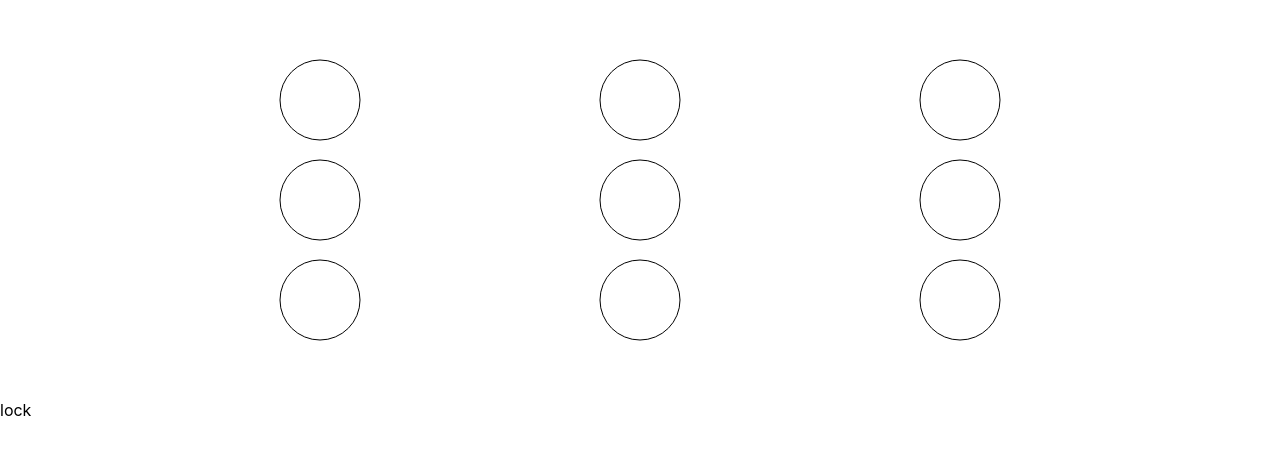
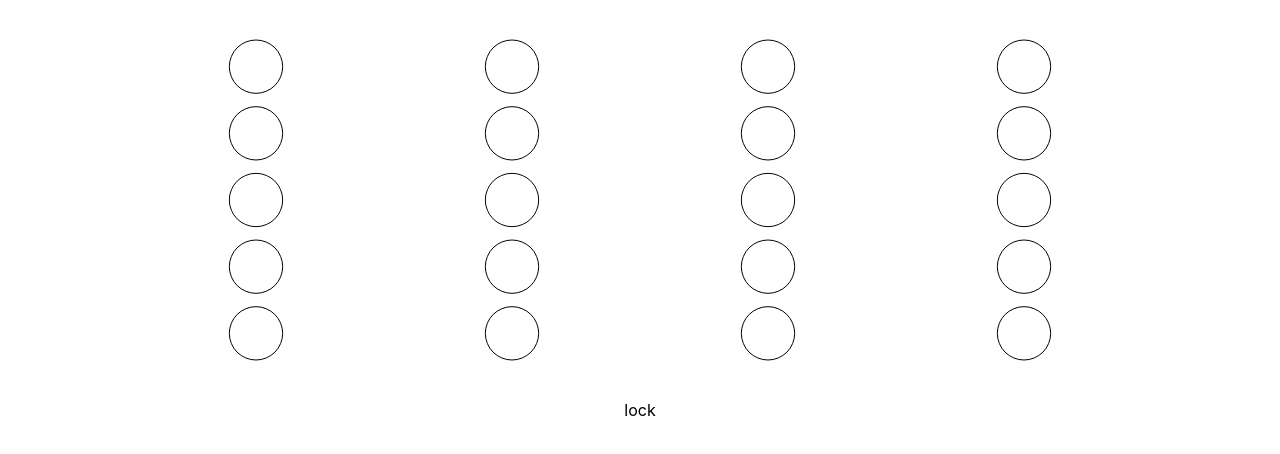
Before and after one commit to chenzesam/lock, a React (Create React App) app: page / in a window 1280 px wide. Shown: the top 454 px of the page. Built offline with nearby package versions, Linux system fonts and the light colour scheme.

Commit message:
feat: 动态化键盘 + 结构分离 1. 通过计算 keyboard 和 canvas 宽高, 进行动态的键盘生成 2. 将绘画, 清除绘画等功能进行分离, 使代码更简洁

```diff
--- a/src/App.js
+++ b/src/App.js
@@ -10,6 +10,7 @@ function App() {
   useEffect(() => {
     lock.current = new Lock({
       container: container.current,
+      keyborad: [4, 5],
       // callback: result => {
       //   lock.current.loading('加载中, 请稍后~');
       //   setTimeout(() => {
@@ -36,7 +37,7 @@ function App() {
   return (
     <>
       <div ref={container} className='container' />
-      <div>{isLock ? 'lock' : 'unlock' }</div>
+      <div style={{textAlign: 'center'}}>{isLock ? 'lock' : 'unlock' }</div>
     </>
   );
 }
--- a/src/lock/index.js
+++ b/src/lock/index.js
@@ -2,7 +2,6 @@ class Lock {
   constructor({
     container = null,
     keyborad = [3, 3],
-    radius = 40,
     callback = result => {},
     errorDuration = 2000,
   } = {}) {
@@ -10,7 +9,6 @@ class Lock {
     this._errorDuration = errorDuration;
     this._errorTimer = null;
     this._keyboard = keyborad;
-    this._radius = radius;
     this._callback = callback;
 
     // {[key: string]: number} 坐标和数字键盘的映射表
@@ -27,24 +25,24 @@ class Lock {
     this._container.style.position = 'relative';
 
     const bgCanvas = document.createElement('canvas');
-    const drawCanvas = document.createElement('canvas');
+    const interactionCanvas = document.createElement('canvas');
 
     this._width = this._container.getBoundingClientRect().width;
     this._height = this._container.getBoundingClientRect().height;
-
-    bgCanvas.width = drawCanvas.width = this._width;
-    bgCanvas.height = drawCanvas.height = this._height;
+    this._radius = (Math.min(this._width, this._height) / Math.max(...this._keyboard)) / 3;
+    bgCanvas.width = interactionCanvas.width = this._width;
+    bgCanvas.height = interactionCanvas.height = this._height;
     bgCanvas.style.position = 'absolute';
-    drawCanvas.style.position = 'absolute';
+    interactionCanvas.style.position = 'absolute';
 
     this._bgCtx = bgCanvas.getContext('2d');
-    this._drawCtx = drawCanvas.getContext('2d');
+    this._interactionCtx = interactionCanvas.getContext('2d');
 
     this._bgCanvas = bgCanvas;
-    this._drawCanvas = drawCanvas;
+    this._interactionCanvas = interactionCanvas;
 
     this._container.appendChild(this._bgCanvas);
-    this._container.appendChild(this._drawCanvas);
+    this._container.appendChild(this._interactionCanvas);
 
     this._drawBg();
     this._bindEvent();
@@ -60,7 +58,8 @@ class Lock {
       for (let row = rows; row > 0; row--) {
         const circleX = rowOffset * row;
         const circleY = colOffset * (col + 1);
-        this._numberMap[`${circleX}_${circleY}`] = (6 + row) - (col * 3);
+        // 从上往下, 从右往左, 递减的绘制圆
+        this._numberMap[`${circleX}_${circleY}`] = (cols - col) * rows - (rows - row);
         this._bgCtx.save();
         this._bgCtx.beginPath();
         this._bgCtx.moveTo(circleX + this._radius, circleY);
@@ -71,7 +70,7 @@ class Lock {
     }
   }
 
-  _draw(clientX, clientY, color = 'black') {
+  _drawInteraction(clientX, clientY, color = 'black') {
     const [rows, cols] = this._keyboard;
     const width = this._width;
     const height = this._height;
@@ -90,59 +89,65 @@ class Lock {
       }
     }
 
-    this._drawCtx.clearRect(0, 0, this._width, this._height);
-    this._drawLine(clientX, clientY, color);
-    this._drawCircle(color);
+    this._clearInteraction();
+    this._drawInteractionLine(clientX, clientY, color);
+    this._drawInteractionCircle(color);
   }
 
-  _drawCircle(fillStyle = 'black') {
+  _clearInteraction() {
+    this._interactionCtx.clearRect(0, 0, this._width, this._height);
+  }
+
+  _drawInteractionCircle(fillStyle = 'black') {
     this._resultCoordinates.forEach(coordinate => {
       const [pointX, pointY] = coordinate.split('_');
-      this._drawCtx.save();
-      this._drawCtx.beginPath();
-      this._drawCtx.moveTo(pointX + this._radius / 2, pointY);
-      this._drawCtx.fillStyle = fillStyle;
-      this._drawCtx.arc(pointX, pointY, this._radius / 3, 0, Math.PI * 2);
-      this._drawCtx.fill();
-      this._drawCtx.restore();
+      this._interactionCtx.save();
+      this._interactionCtx.beginPath();
+      this._interactionCtx.moveTo(pointX + this._radius / 2, pointY);
+      this._interactionCtx.fillStyle = fillStyle;
+      this._interactionCtx.arc(pointX, pointY, this._radius / 3, 0, Math.PI * 2);
+      this._interactionCtx.fill();
+      this._interactionCtx.restore();
     });
   }
 
-  _drawLine(clientX, clientY, strokeStyle = 'black') {
+  _drawInteractionLine(clientX, clientY, strokeStyle = 'black') {
     if (this._resultCoordinates.length === 0) {
       return
     }
     const [pointX, pointY] = this._resultCoordinates[0].split('_');
-      this._drawCtx.save();
-      this._drawCtx.beginPath();
-      this._drawCtx.moveTo(pointX, pointY);
+      this._interactionCtx.save();
+      this._interactionCtx.beginPath();
+      this._interactionCtx.moveTo(pointX, pointY);
       this._resultCoordinates.forEach((coordinate, index) => {
         if (index === 0) {
           return;
         }
         const [pointX, pointY] = coordinate.split('_');
-        this._drawCtx.lineTo(pointX, pointY);
+        this._interactionCtx.lineTo(pointX, pointY);
       });
       if (clientX !== null && clientY !== null) {
-        this._drawCtx.lineTo(clientX, clientY);
+        this._interactionCtx.lineTo(clientX, clientY);
       }
-      this._drawCtx.strokeStyle = strokeStyle;
-      this._drawCtx.stroke();
-      this._drawCtx.restore();
+      this._interactionCtx.strokeStyle = strokeStyle;
+      this._interactionCtx.stroke();
+      this._interactionCtx.restore();
   }
 
   _feedback() {
+
     const result = this._resultCoordinates.map(coordinate => {
       const [x, y] = coordinate.split('_');
       return this._numberMap[`${x}_${y}`];
     });
-    this._drawCanvas.removeEventListener('touchmove', this._touchmove);
-    this._draw();
+
+    this._interactionCanvas.removeEventListener('touchmove', this._touchmove);
+    this._drawInteraction();
 
     const self = this;
     const callback = this._callback(result);
+
     if (Object.prototype.toString.call(callback) === '[object Promise]') {
-      console.log('Object.prototype.toString.call(callback)', Object.prototype.toString.call(callback))
       self.loading();
       callback.then(() => {
         self.success();
@@ -153,48 +158,54 @@ class Lock {
   }
 
   _bindEvent() {
-    this._drawCanvas.addEventListener('touchstart', e => {
+    this._interactionCanvas.addEventListener('touchstart', e => {
       this._resultCoordinates = [];
+
       const { clientX, clientY } = e.touches[0];
+
       if (this._errorTimer) {
         clearTimeout(this._errorTimer);
       }
-      this._draw(clientX, clientY);
+      this._drawInteraction(clientX, clientY);
       this._isTouchstart = true;
-      this._drawCanvas.addEventListener('touchmove', this._touchmove);
+      this._interactionCanvas.addEventListener('touchmove', this._touchmove);
     })
 
-    this._drawCanvas.addEventListener('touchend', () => {
+    this._interactionCanvas.addEventListener('touchend', () => {
       this._isTouchstart = false;
-      this._feedback();
+      if (this._resultCoordinates.length > 0) {
+        this._feedback();
+      }
     })
 
   }
 
   _touchmove(e) {
     const { clientX, clientY } = e.touches[0];
-    this._draw(clientX, clientY);
+    this._drawInteraction(clientX, clientY);
   }
 
   loading(text = 'checking...') {
-    this._drawCtx.save();
-    this._drawCtx.textAlign = 'center';
-    this._drawCtx.font = '48px serif';
-    this._drawCtx.fillStyle = 'rgba(0, 0, 0, 0.5)';
-    this._drawCtx.fillRect(0, 0, this._width, this._height);
-    this._drawCtx.fillStyle = 'rgba(0, 0, 0, 1)';
-    this._drawCtx.fillText(text, this._width / 2, this._height / 2)
-    this._drawCtx.restore()
+    this._interactionCtx.save();
+    this._interactionCtx.textAlign = 'center';
+    this._interactionCtx.font = '48px serif';
+    this._interactionCtx.fillStyle = 'rgba(0, 0, 0, 0.5)';
+    this._interactionCtx.fillRect(0, 0, this._width, this._height);
+    this._interactionCtx.fillStyle = 'rgba(0, 0, 0, 1)';
+    this._interactionCtx.fillText(text, this._width / 2, this._height / 2)
+    this._interactionCtx.restore()
   }
+
   error() {
-    this._draw(null, null, 'red');
+    this._drawInteraction(null, null, 'red');
     this._errorTimer = setTimeout(() => {
-      this._drawCtx.clearRect(0, 0, this._width, this._height);
-    }, this._errorDuration)
+      this._clearInteraction();
+    }, this._errorDuration);
   }
+
   success() {
     this._resultCoordinates = [];
-    this._drawCtx.clearRect(0, 0, this._width, this._height);
+    this._clearInteraction();
   }
 }
 
```
